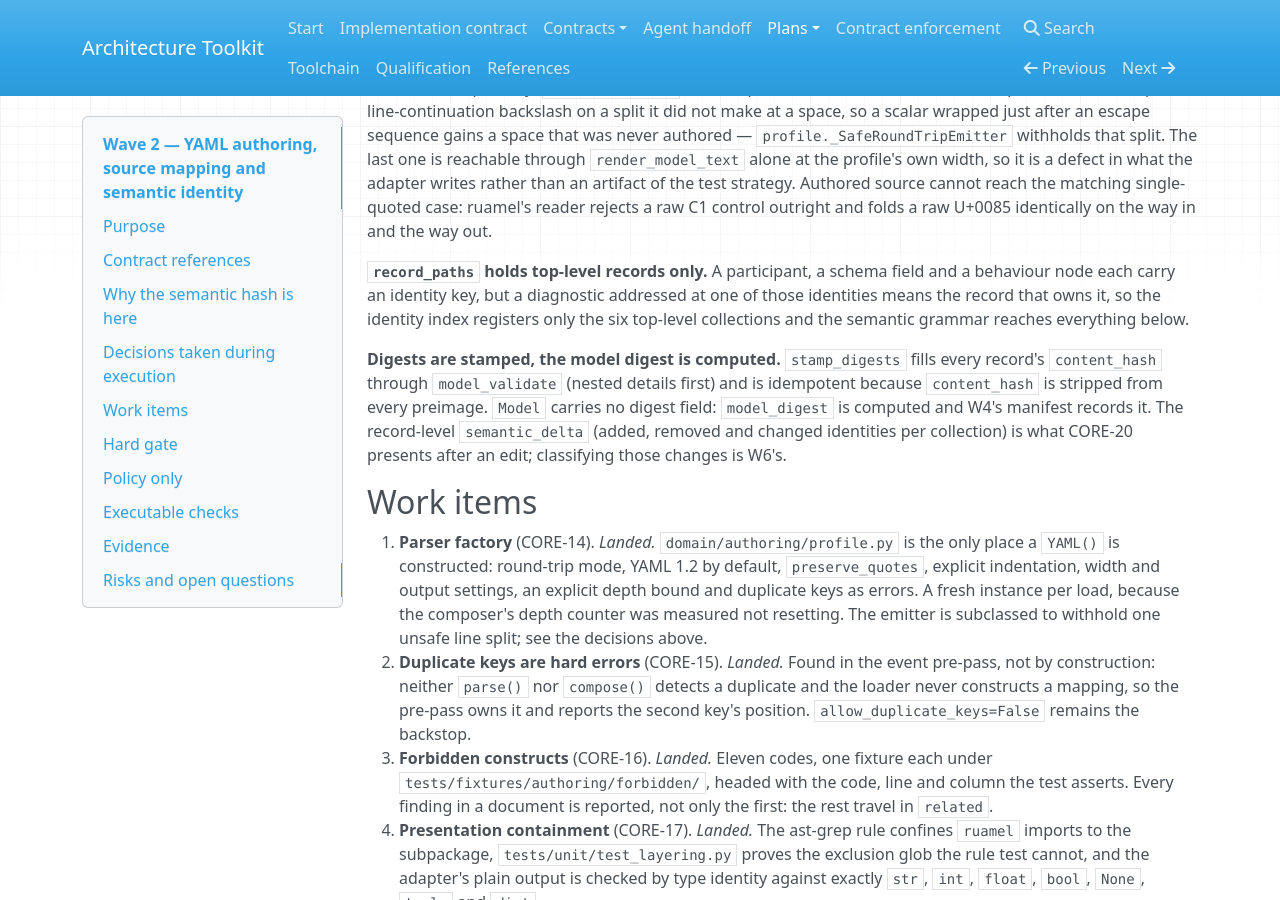
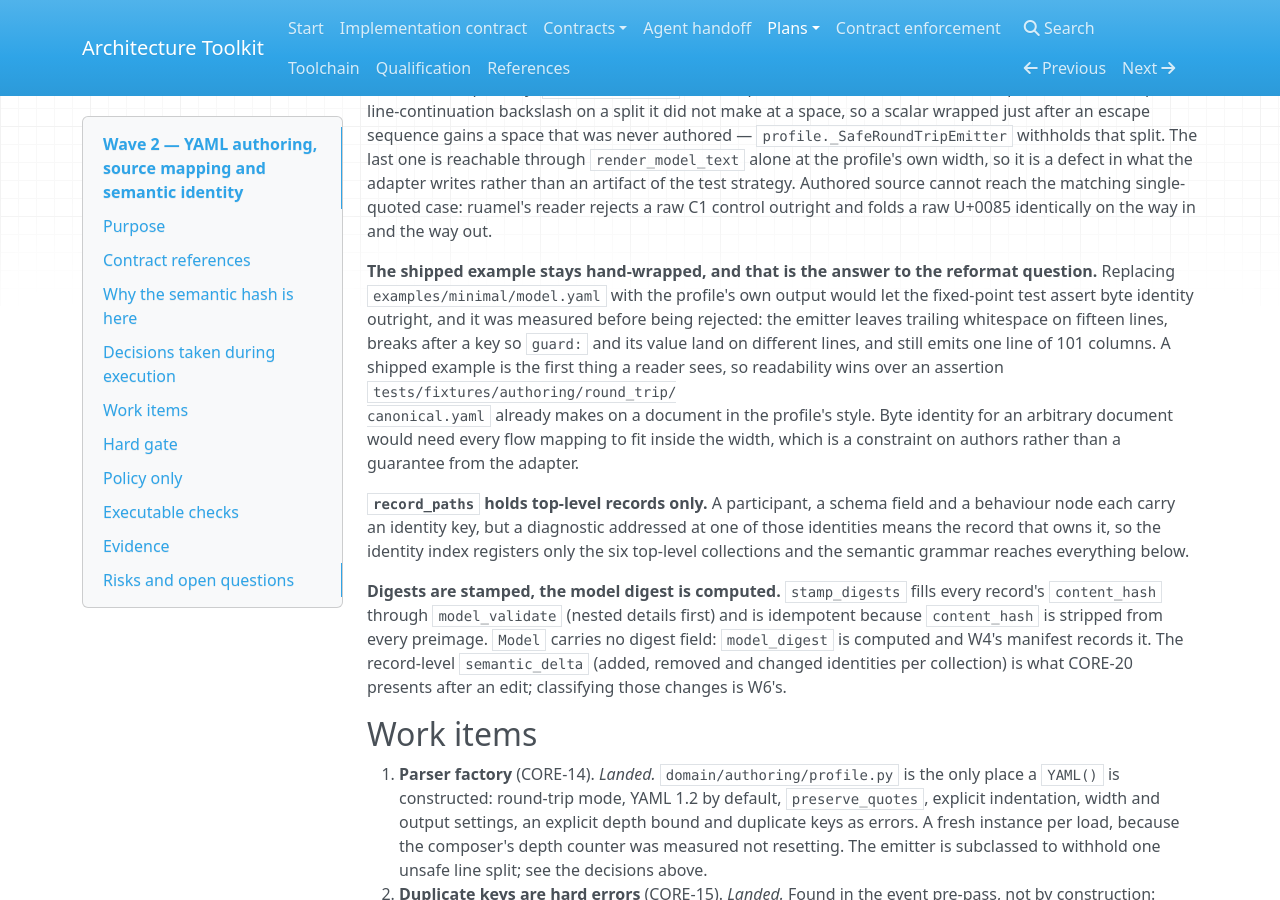
Before and after one commit to paul-heyse/architecture-toolkit, an MkDocs documentation site: the page built from docs/plans/w2-authoring.md, in a window 1280 px wide and 900 px high, scrolled down 1975 px. Built offline with MkDocs 1.6.1, drawn with Linux system fonts in a browser that asks for light colours; nearby versions of some CDN libraries.

Commit message:
Record why the shipped example stays hand-wrapped
Replacing `examples/minimal/model.yaml` with `dump_text(load(text))` would let the fixed-point
test assert byte identity outright, which is why W2 carried it as an open question. Measured, the
output is worse than the input: trailing whitespace on fifteen lines, `guard:` separated from its
value by a line break, and one line still 101 columns wide. The example is the first document a
reader sees, and `tests/fixtures/authoring/round_trip/canonical.yaml` already proves byte
identity for a document in the profile's own style, so the question is answered against
reformatting rather than left open.

Co-Authored-By: Claude Opus 5 (1M context) <noreply@anthropic.com>

```diff
--- a/docs/plans/w2-authoring.md
+++ b/docs/plans/w2-authoring.md
@@ -93,6 +93,16 @@ through `render_model_text` alone at the profile's own width, so it is a defect
 adapter writes rather than an artifact of the test strategy. Authored source cannot reach the
 matching single-quoted case: ruamel's reader rejects a raw C1 control outright and folds a raw
 U+0085 identically on the way in and the way out.
+
+**The shipped example stays hand-wrapped, and that is the answer to the reformat question.**
+Replacing `examples/minimal/model.yaml` with the profile's own output would let the fixed-point
+test assert byte identity outright, and it was measured before being rejected: the emitter leaves
+trailing whitespace on fifteen lines, breaks after a key so `guard:` and its value land on
+different lines, and still emits one line of 101 columns. A shipped example is the first thing a
+reader sees, so readability wins over an assertion `tests/fixtures/authoring/round_trip/
+canonical.yaml` already makes on a document in the profile's style. Byte identity for an
+arbitrary document would need every flow mapping to fit inside the width, which is a constraint
+on authors rather than a guarantee from the adapter.
 
 **`record_paths` holds top-level records only.** A participant, a schema field and a behaviour
 node each carry an identity key, but a diagnostic addressed at one of those identities means the
```
